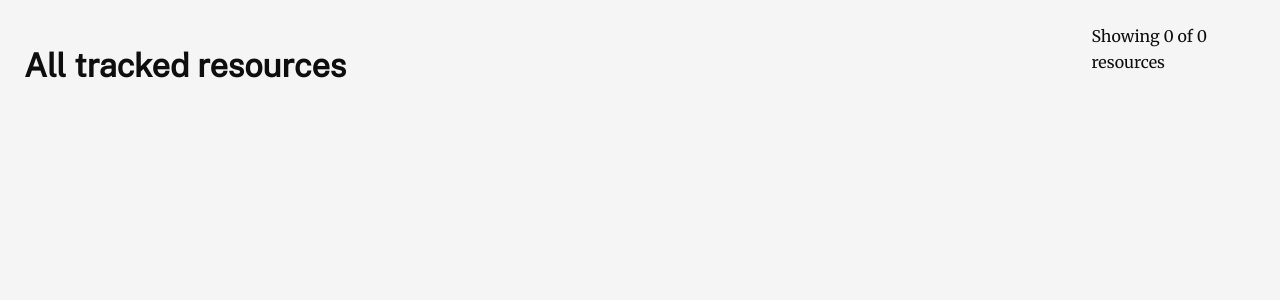
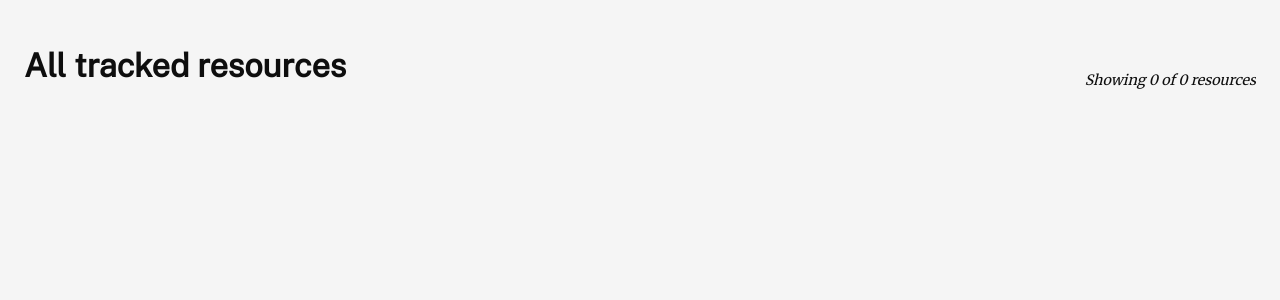
Before and after one commit to da-advisors/gov-multi-monitor, a Flask app: page /resources/ in a window 1280 px wide. Shown: the top 300 px of the page. Run offline with Flask 3, Linux system fonts and the light colour scheme; data that the repository does not hold is empty.

Commit message:
Resource List States styling

```diff
--- a/src/multi_monitor/static/styles/resources.css
+++ b/src/multi_monitor/static/styles/resources.css
@@ -14,6 +14,15 @@
   flex-direction: column;
   gap: var(--spacing--8);
   align-items: stretch;
+}
+
+.resource-list__stats {
+  display: flex;
+  align-items: flex-end;
+  white-space: nowrap;
+  padding: var(--spacing--4) 0;
+  font-size: var(--font-size--sm);
+  font-style: italic;
 }
 
 .resource-detail,
```
